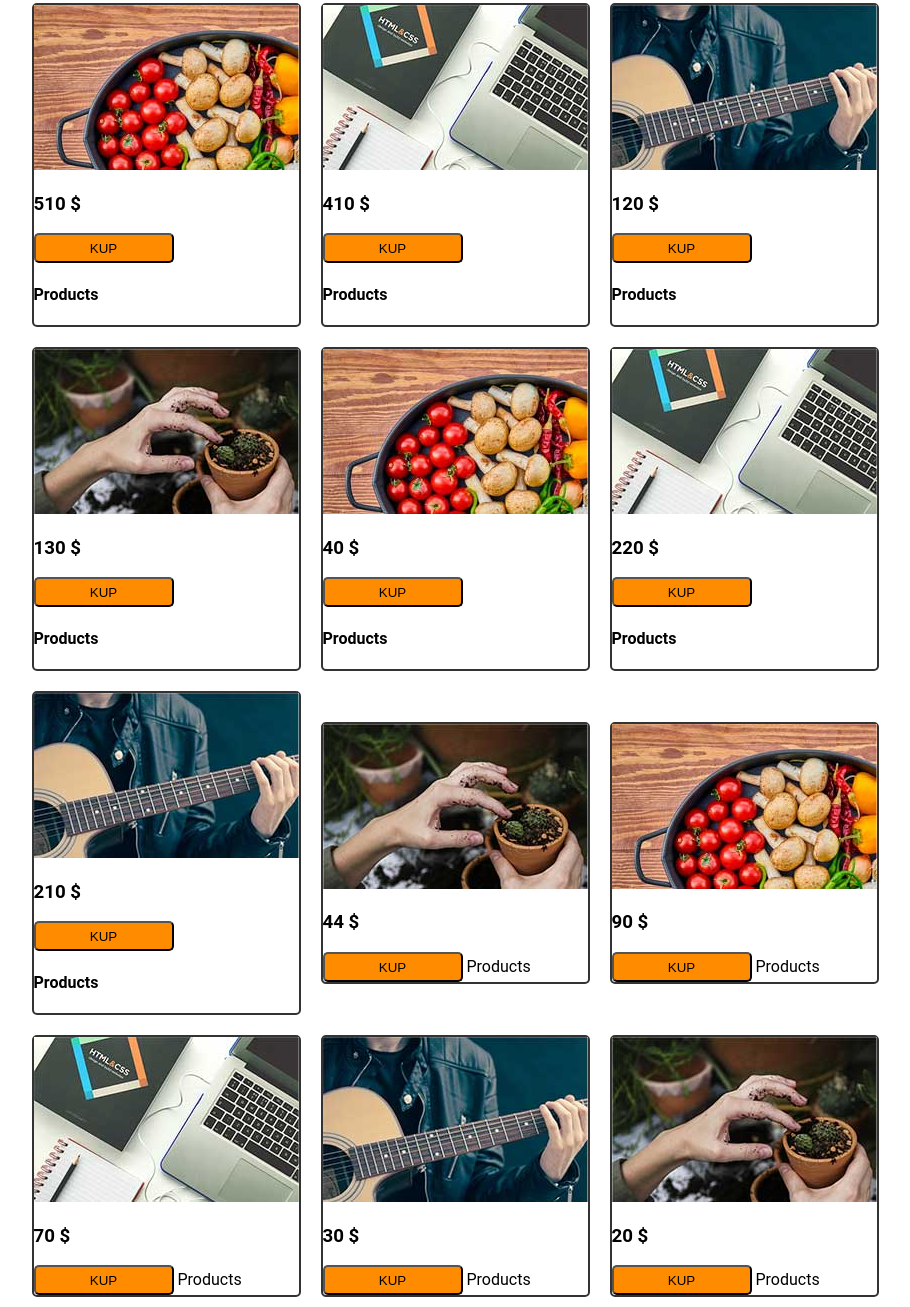
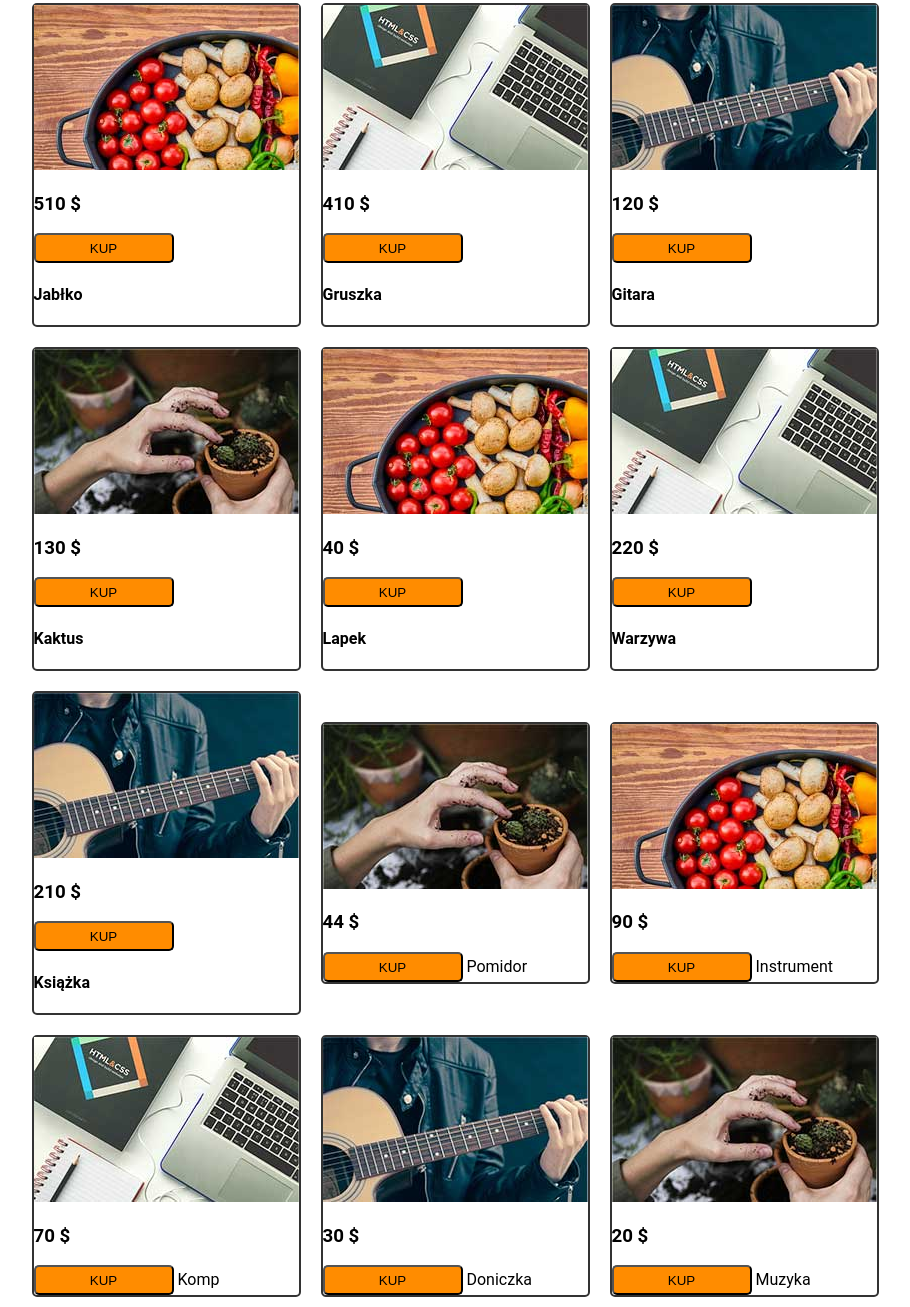
Before and after one commit to ArturGreziak/Sklep-Internetowy, a plain HTML site: page index.html in a window 1280 px wide. Shown: the part 88-1395 px from the top of the page, without its empty margins (185-1095 px from the left). Drawn offline with Linux system fonts and the light colour scheme.

Commit message:
adding a product name

```diff
--- a/index.html
+++ b/index.html
@@ -18,73 +18,73 @@
         <img class="foto" src="./img/curso2.jpg" alt="foto">
         <h3 class="price">510 $</h3>
         <button class="buton">KUP</button>
-        <h4 class="name">Products</h4>
+        <h4 class="name">Jabłko</h4>
       </div>
       <div class="section__commodity">
         <img src="./img/curso1.jpg" alt="foto">
         <h3 class="price">410 $</h3>
         <button class="buton">KUP</button>
-        <h4 class="name">Products</h4>
+        <h4 class="name">Gruszka</h4>
       </div>
       <div class="section__commodity">
         <img src="./img/curso3.jpg" alt="foto">
         <h3 class="price">120 $</h3>
         <button class="buton">KUP</button>
-        <h4 class="name">Products</h4>
+        <h4 class="name">Gitara</h4>
       </div>
       <div class="section__commodity">
         <img src="./img/curso4.jpg" alt="foto">
         <h3 class="price">130 $</h3>
         <button class="buton">KUP</button>
-        <h4 class="name">Products</h4>
+        <h4 class="name">Kaktus</h4>
       </div>
       <div class="section__commodity">
         <img src="./img/curso2.jpg" alt="foto">
         <h3 class="price">40 $</h3>
         <button class="buton">KUP</button>
-        <h4 class="name">Products</h4>
+        <h4 class="name">Lapek</h4>
       </div>
       <div class="section__commodity">
         <img src="./img/curso1.jpg" alt="foto">
         <h3 class="price">220 $</h3>
         <button class="buton">KUP</button>
-        <h4 class="name">Products</h4>
+        <h4 class="name">Warzywa</h4>
       </div>
       <div class="section__commodity">
         <img src="./img/curso3.jpg" alt="foto">
         <h3 class="price">210 $</h3>
         <button class="buton">KUP</button>
-        <h4 class="name">Products</h4>
+        <h4 class="name">Książka</h4>
       </div>
       <div class="section__commodity">
         <img src="./img/curso4.jpg" alt="foto">
         <h3 class="price">44 $</h3>
         <button class="buton">KUP</button>
-        <span class="name">Products</span>
+        <span class="name">Pomidor</span>
       </div>
       <div class="section__commodity">
         <img src="./img/curso2.jpg" alt="foto">
         <h3 class="price">90 $</h3>
         <button class="buton">KUP</button>
-        <span class="name">Products</span>
+        <span class="name">Instrument</span>
       </div>
       <div class="section__commodity">
         <img src="./img/curso1.jpg" alt="foto">
         <h3 class="price">70 $</h3>
         <button class="buton">KUP</button>
-        <span class="name">Products</span>
+        <span class="name">Komp</span>
       </div>
       <div class="section__commodity">
         <img src="./img/curso3.jpg" alt="foto">
         <h3 class="price">30 $</h3>
         <button class="buton">KUP</button>
-        <span class="name">Products</span>
+        <span class="name">Doniczka</span>
       </div>
       <div class="section__commodity">
         <img src="./img/curso4.jpg" alt="foto">
         <h3 class="price">20 $</h3>
         <button class="buton">KUP</button>
-        <span class="name">Products</span>
+        <span class="name">Muzyka</span>
       </div>
     </section>
     <footer class="foter">
```
